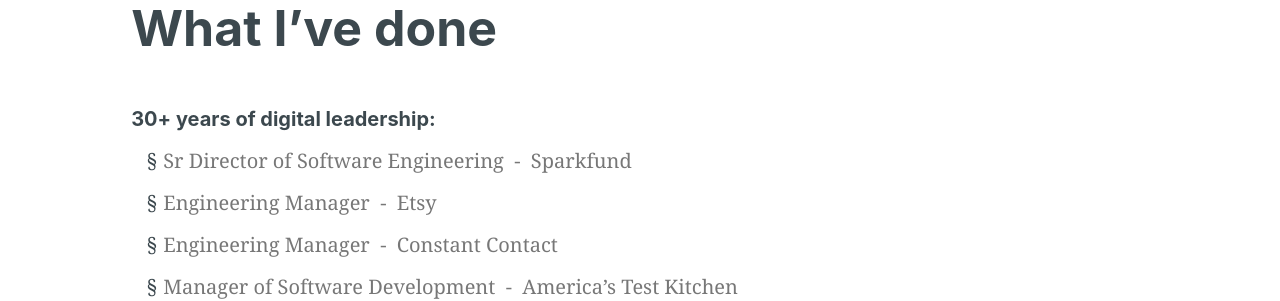
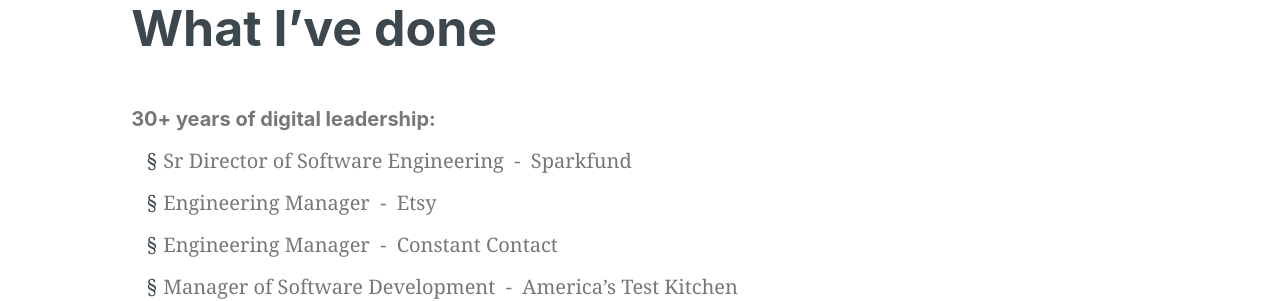
Before and after one commit to brian915/portfolio, a Jekyll site: the page built from what.md, in a window 1280 px wide. Shown: the part 175-476 px from the top of the page. Built offline with Jekyll 4.4.1, drawn with Linux system fonts in a browser that asks for light colours.

Commit message:
changed color of resume h6 header via id to class name and css

```diff
--- a/_sass/brian.scss
+++ b/_sass/brian.scss
@@ -715,6 +715,10 @@
     text-decoration:none;
 }
 
+.resume-header{
+    color:#777777;
+}
+
 .resume-item{
     display: flex;
 }
--- a/what.md
+++ b/what.md
@@ -8,7 +8,7 @@
     What I’ve done
     </h1>
     <section class="content-body">
-      <h6 id="resume">30+ years of digital leadership:</h6>
+      <h6 class="resume-header">30+ years of digital leadership:</h6>
       <ul class="summary">
         <li><a href="#pos1">Sr Director of Software Engineering&nbsp;&nbsp;-&nbsp;&nbsp;Sparkfund</a></li>
       	<li><a href="#pos2">Engineering Manager&nbsp;&nbsp;-&nbsp;&nbsp;Etsy</a></li>
```
